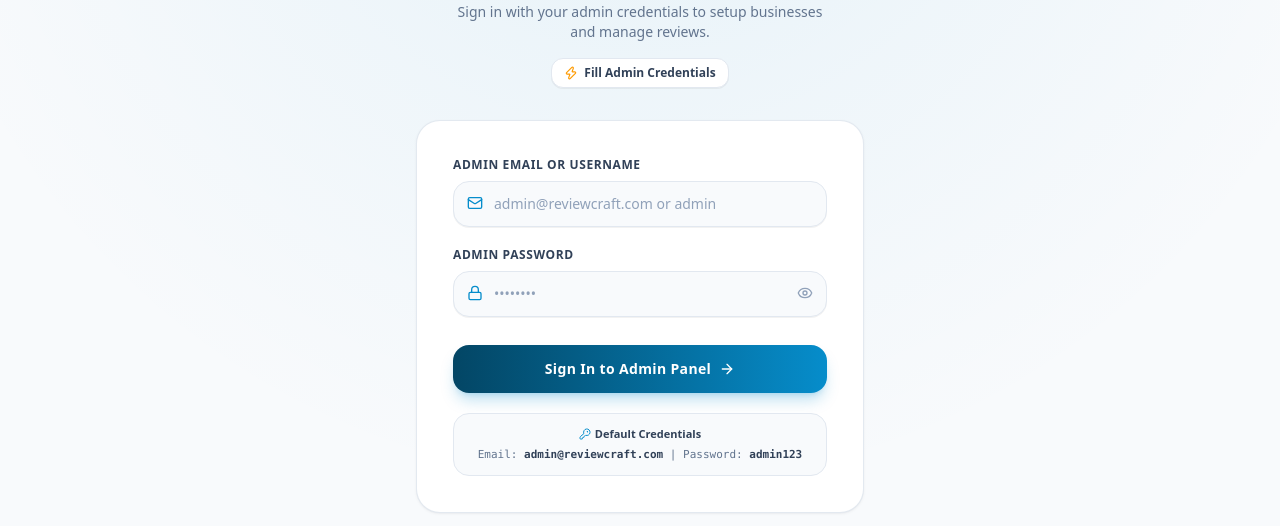
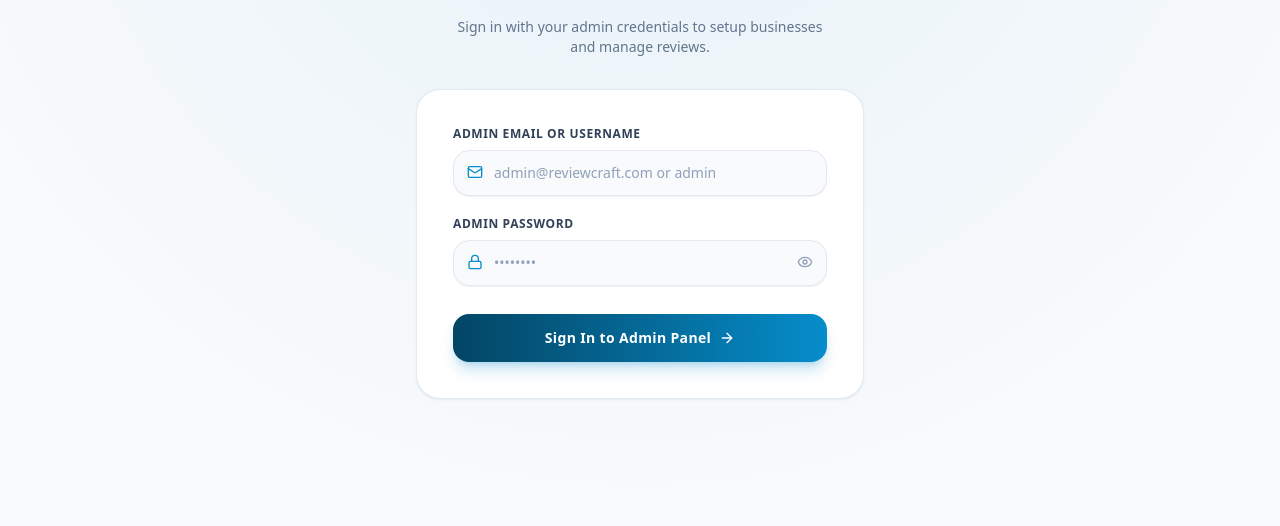
Before and after one commit to rahilkevalon-collab/Google-review-system, a React (Vite) app in the folder frontend/: page / in a window 1280 px wide. Shown: the part 178-704 px from the top of the page. Built offline with nearby package versions, Linux system fonts and the light colour scheme; no server answers.

Commit message:
chore: remove demo fill credentials button and default credentials display from AdminLogin

```diff
--- a/frontend/src/pages/AdminLogin.jsx
+++ b/frontend/src/pages/AdminLogin.jsx
@@ -8,9 +8,7 @@
   EyeOff,
   ArrowRight,
   Loader2,
-  ShieldCheck,
-  KeyRound,
-  Zap
+  ShieldCheck
 } from 'lucide-react';
 import { api } from '../services/api';
 import { useToast } from '../components/Toast';
@@ -33,14 +31,6 @@
     if (errorMsg) setErrorMsg('');
   };
 
-  const handleFillDemo = () => {
-    setFormData({
-      identifier: 'admin@reviewcraft.com',
-      password: 'admin123'
-    });
-    setErrorMsg('');
-    addToast('Filled Admin demo credentials!', 'info');
-  };
 
   const handleSubmit = async (e) => {
     e.preventDefault();
@@ -120,17 +110,7 @@
             Sign in with your admin credentials to setup businesses and manage reviews.
           </p>
 
-          {/* Quick Demo Fill Pill */}
-          <div className="pt-1">
-            <button
-              type="button"
-              onClick={handleFillDemo}
-              className="inline-flex items-center gap-1.5 px-3 py-1.5 rounded-xl bg-white hover:bg-[#068dcb]/10 border border-slate-200 hover:border-[#068dcb]/40 text-xs font-semibold text-slate-700 hover:text-[#034665] transition-all shadow-2xs cursor-pointer group"
-            >
-              <Zap className="w-3.5 h-3.5 text-amber-500 group-hover:scale-110 transition-transform" />
-              <span>Fill Admin Credentials</span>
-            </button>
-          </div>
+
         </div>
 
         {/* Login Card */}
@@ -217,16 +197,7 @@
               </button>
             </div>
 
-            {/* Default Credentials Notice */}
-            <div className="p-3 rounded-2xl bg-slate-50 border border-slate-200 text-center space-y-1">
-              <p className="text-[11px] font-bold text-slate-700 flex items-center justify-center gap-1">
-                <KeyRound className="w-3 h-3 text-[#068dcb]" />
-                <span>Default Credentials</span>
-              </p>
-              <p className="text-[11px] text-slate-500 font-mono">
-                Email: <strong className="text-slate-700">admin@reviewcraft.com</strong> | Password: <strong className="text-slate-700">admin123</strong>
-              </p>
-            </div>
+
 
           </form>
 
```
